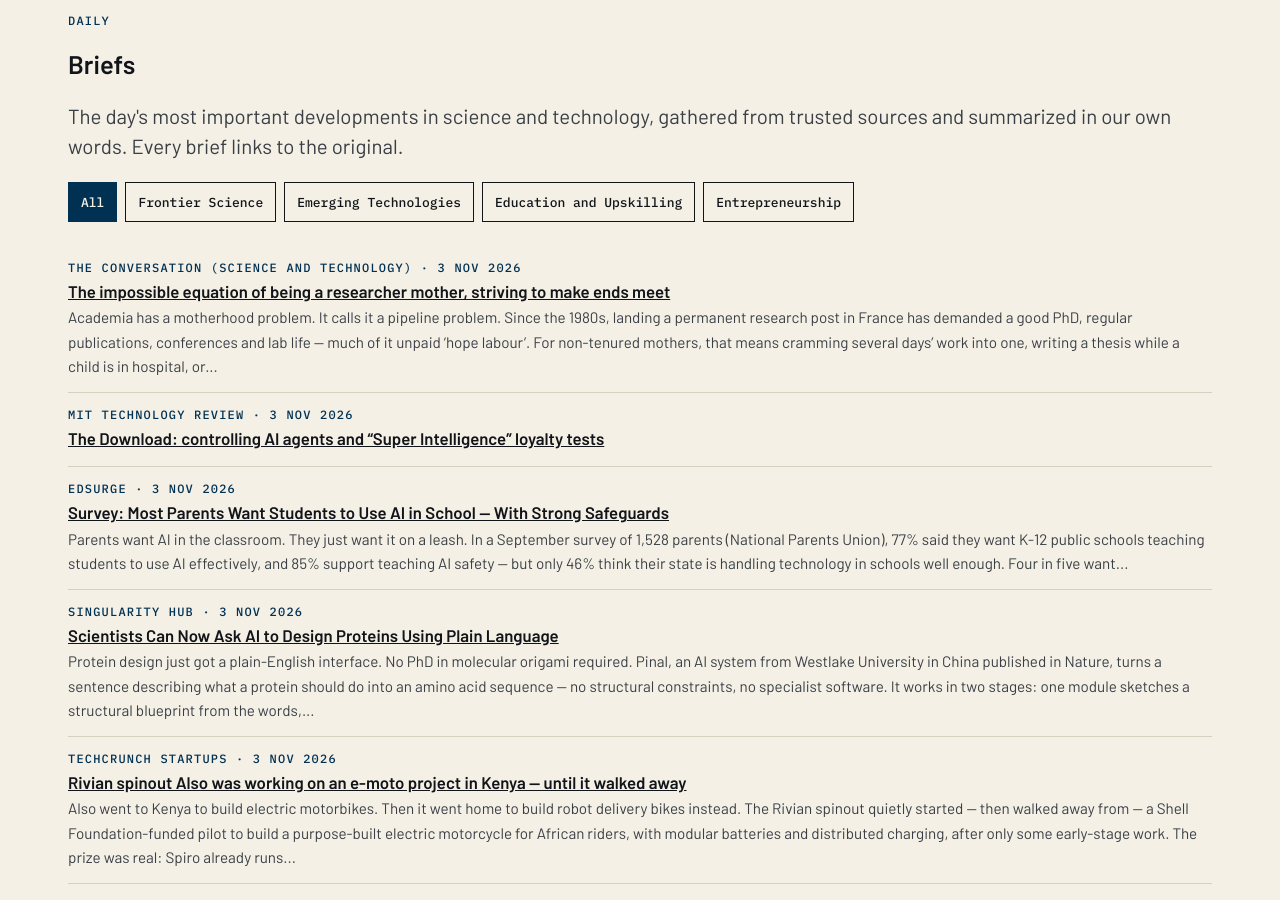
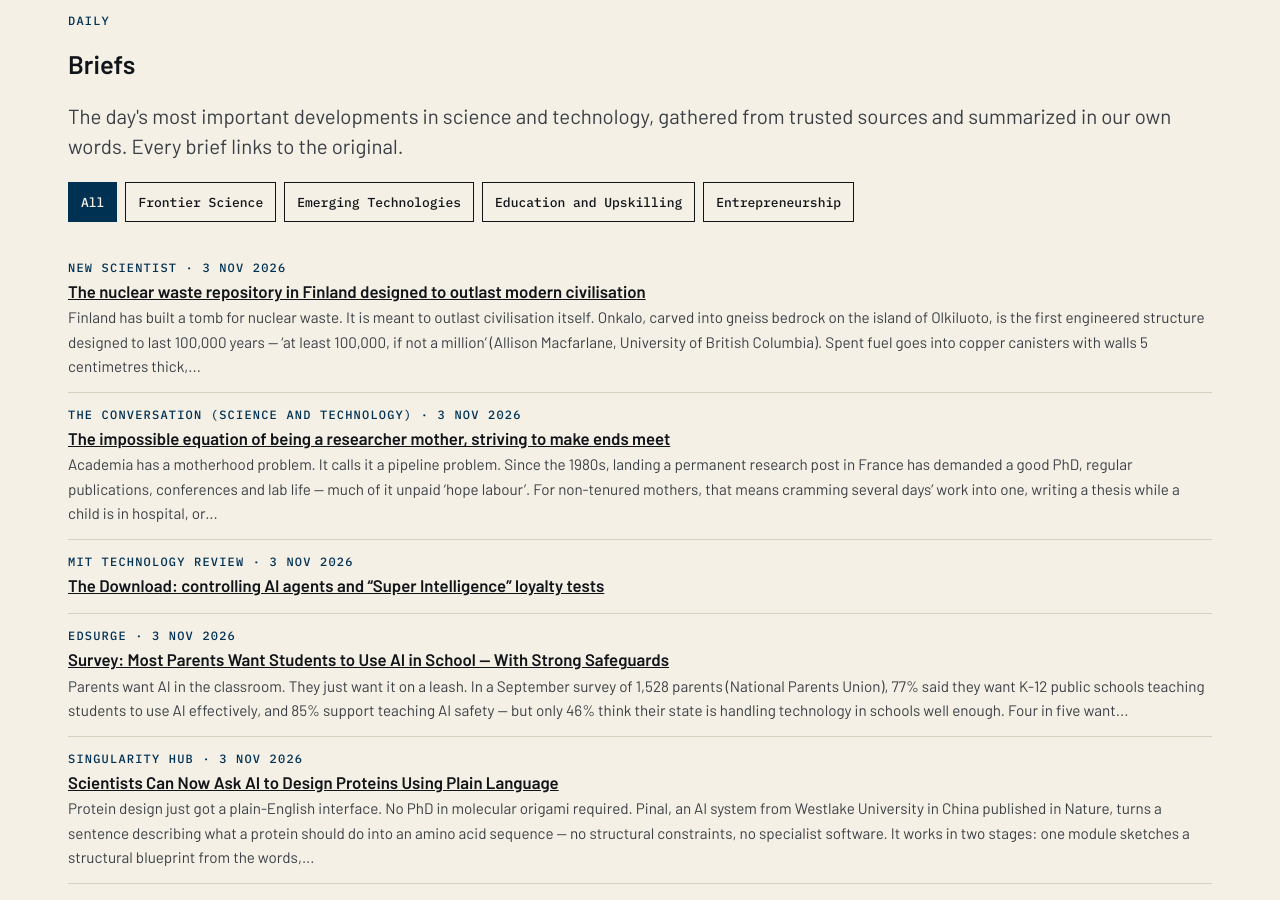
Before and after one commit to katz-news/katz.news, a Jekyll site: the page built from briefs/index.html, in a window 1280 px wide and 900 px high, scrolled down 318 px. Built offline with Jekyll 4.4.1, drawn with Linux system fonts in a browser that asks for light colours.

Commit message:
Publish 2026-11-05

```diff
--- a/_data/build.yml
+++ b/_data/build.yml
@@ -1 +1 @@
-published_at: 2026-11-05T11:33:11Z
+published_at: 2026-11-05T11:34:14Z
--- /dev/null
+++ b/_posts/briefs/2026-11-04-the-nuclear-waste-repository-in-finland-designed-to-outlast.md
@@ -0,0 +1,15 @@
+---
+published: true
+title: The nuclear waste repository in Finland designed to outlast modern civilisation
+date: 2026-11-03
+section: science
+source_name: New Scientist
+source_url: https://www.newscientist.com/article/2595321-the-nuclear-repository-in-finland-designed-to-outlast-modern-civilisation/?utm_campaign=RSS|NSNS&utm_content=home&utm_medium=RSS&utm_source=NSNS
+---
+Finland has built a tomb for nuclear waste. It is meant to outlast civilisation itself.
+
+Onkalo, carved into gneiss bedrock on the island of Olkiluoto, is the first engineered structure designed to last 100,000 years — 'at least 100,000, if not a million' (Allison Macfarlane, University of British Columbia). Spent fuel goes into copper canisters with walls 5 centimetres thick, lowered into holes in the bedrock under the Swedish KBS-3 system. In October 2026 the Finnish government granted the operating licence; the first waste shipments arrive in the coming months.
+
+The caution is earned: Germany's Asse II salt mine leaked after a few decades and now faces retrieval of some 47,000 cubic metres of waste. And warning people 100,000 years from now is its own puzzle — one abandoned idea was a landscape of giant thorns.
+
+Conclusion: Onkalo is not a landfill. It is a time capsule nobody is meant to open.
```
